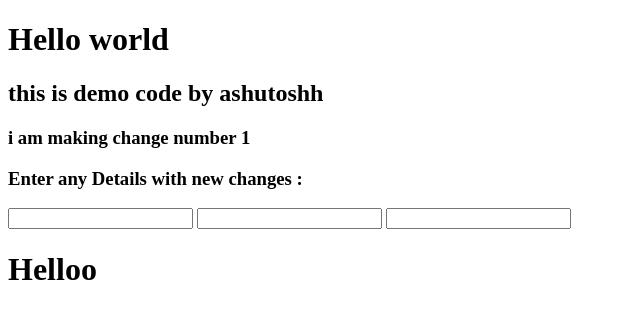
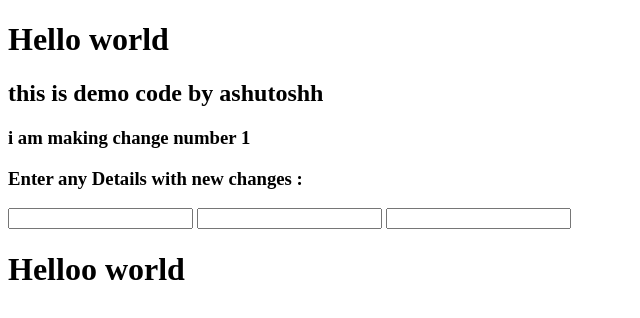
Before and after one commit to SrikanthT9972/spinnaker-demo-app, a plain HTML site: page index.html in a window 1280 px wide. Shown: the whole page, without its empty margins (0-640 px from the left). Drawn offline with Linux system fonts and the light colour scheme.

Commit message:
Update index.html

```diff
--- a/index.html
+++ b/index.html
@@ -13,7 +13,7 @@
 
     <h3>Enter any Details with new changes : </h3> <input>
     <input> <input>
-    <h1> Helloo </h1>
+    <h1> Helloo world </h1>
 
 </body>
 </html>
```
